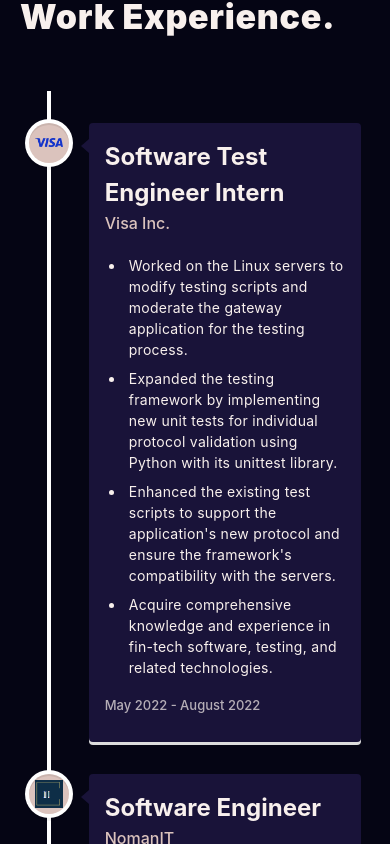
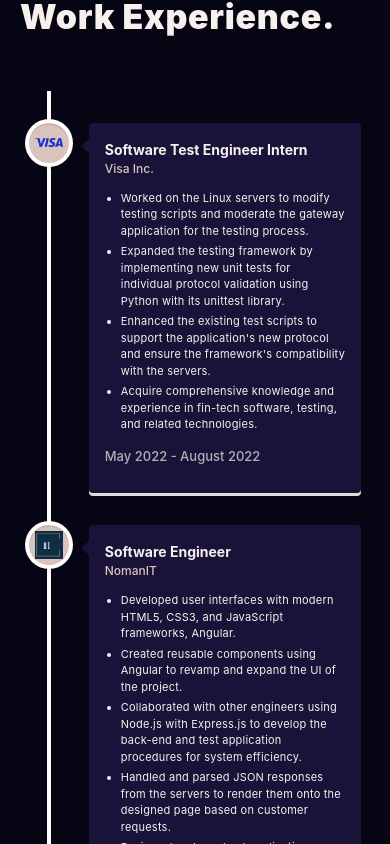
Before and after one commit to dtran813/portfolio, a React (Vite) app: page / in a window 390 px wide. Shown: the part 1740-2584 px from the top of the page. Built offline with nearby package versions, Linux system fonts and the light colour scheme.

Commit message:
Add responsive for Experience card

```diff
--- a/src/components/Experience/Experience.module.css
+++ b/src/components/Experience/Experience.module.css
@@ -34,7 +34,46 @@
 
 .pointText {
   margin-bottom: 0.5rem;
+  padding-left: 0.25rem;
   font-size: calc(14rem / 16);
-  padding-left: 0.25rem;
   letter-spacing: 0.02em;
 }
+
+@media (max-width: 768px) {
+  .positionText {
+    font-size: calc(20rem / 16);
+  }
+
+  .companyNameText {
+    font-size: calc(14rem / 16);
+  }
+
+  .pointWrapper {
+    margin-top: 1rem;
+    margin-left: 1rem;
+  }
+
+  .pointText {
+    margin-bottom: 0.25rem;
+    padding-left: 0;
+    font-size: calc(12rem / 16);
+  }
+}
+
+@media (max-width: 480px) {
+  .positionText {
+    font-size: calc(14rem / 16);
+  }
+
+  .companyNameText {
+    font-size: calc(12rem / 16);
+  }
+
+  .pointWrapper {
+    margin-top: 0.75rem;
+  }
+
+  .pointText {
+    font-size: calc(11rem / 16);
+  }
+}
```
